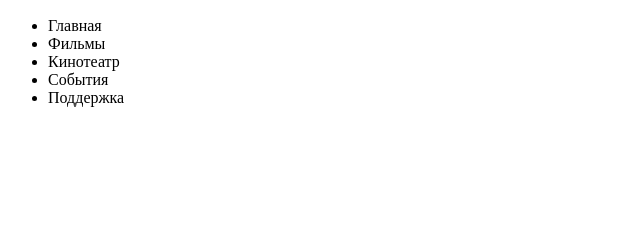
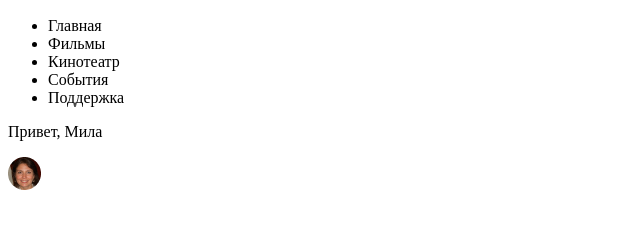
Before and after one commit to ArteemGer/up08_gerasimov, a plain HTML site: page cinema/index.html in a window 1280 px wide. Shown: the part 41-270 px from the top of the page, without its empty margins (0-640 px from the left). Drawn offline with Linux system fonts and the light colour scheme.

Commit message:
init: project cinema

```diff
--- a/cinema/index.html
+++ b/cinema/index.html
@@ -22,6 +22,10 @@
                     <li class="header__item">Поддержка</li>
                 </ul>
             </div>
+            <div class="header__account">
+                <p>Привет, Мила</p>
+                <img src="images/Rectangle 1.png" alt="account_photo">
+            </div>
         </div>
     </header>
 </body>
```
Also changed, not shown: cinema/images/Rectangle 1.png (added).
